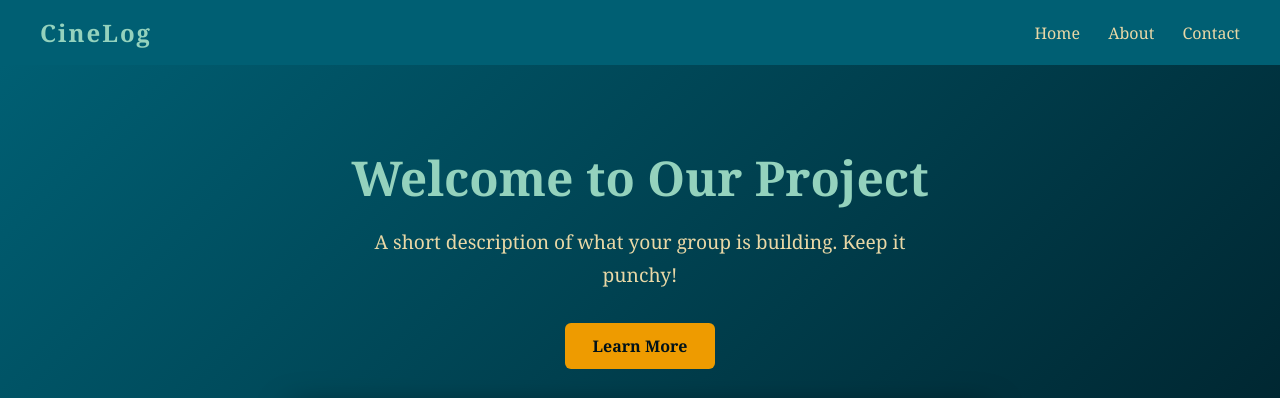
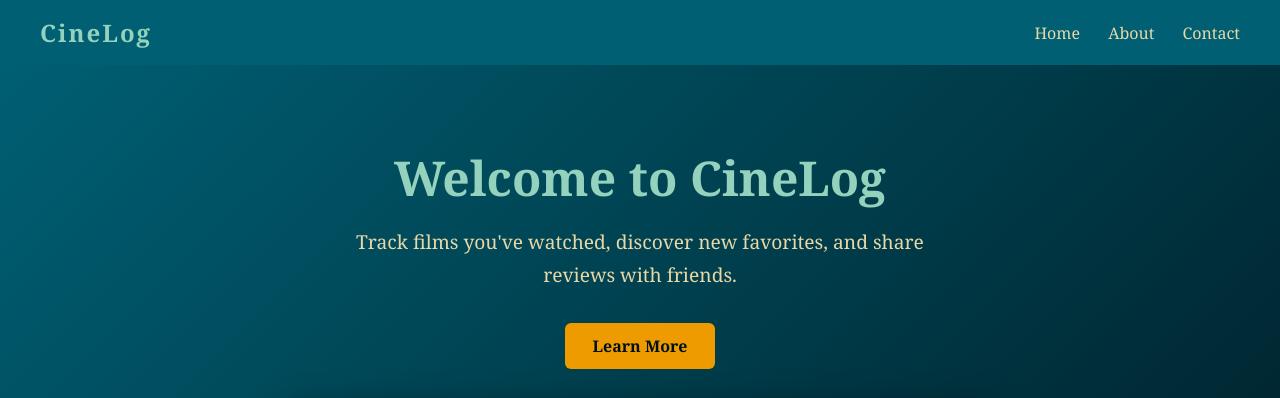
Before and after one commit to CS4300-CS5300-SP26/dev7_cust4, a Django app: page / in a window 1280 px wide. Shown: the top 398 px of the page. Run offline with Django 4.2, Linux system fonts and the light colour scheme.

Commit message:
Update homepage text with real project descriptions

```diff
--- a/cinelog/home/templates/index.html
+++ b/cinelog/home/templates/index.html
@@ -3,7 +3,7 @@
 <html lang="en">
 <head>
     <meta charset="UTF-8">
-    <title>Our Project</title>
+    <title>CineLog</title>
     <link rel="stylesheet" href="{% static 'css/style.css' %}">
 </head>
 <body>
@@ -18,15 +18,15 @@
     </nav>
 
     <section class="image">
-        <h1>Welcome to Our Project</h1>
-        <p>A short description of what your group is building. Keep it punchy!</p>
+        <h1>Welcome to CineLog</h1>
+        <p>Track films you've watched, discover new favorites, and share reviews with friends.</p>
         <a href="#" class="btn">Learn More</a>
         <br>
         <img src="https://images.unsplash.com/photo-1626814026160-2237a95fc5a0?q=80&w=2070&auto=format&fit=crop&ixlib=rb-4.1.0&ixid=M3wxMjA3fDB8MHxwaG90by1wYWdlfHx8fGVufDB8fHx8fA%3D%3D" alt="Test Image">
     </section>
 
     <div class="card">
-        <h2>About This Project</h2>
+        <h2>About CineLog</h2>
         <p>Add a bit more detail here about your group, the goal of the project,
         or anything else you want visitors to know.</p>
     </div>
```
